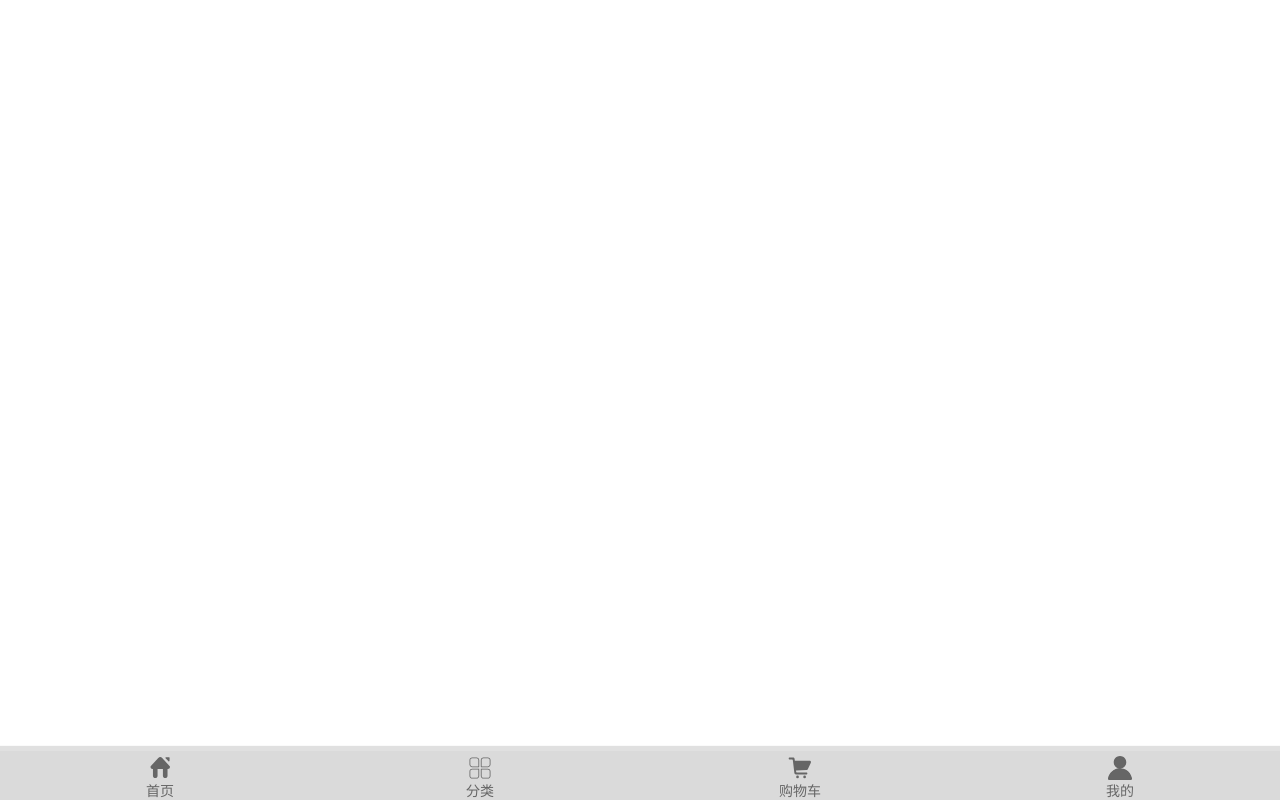
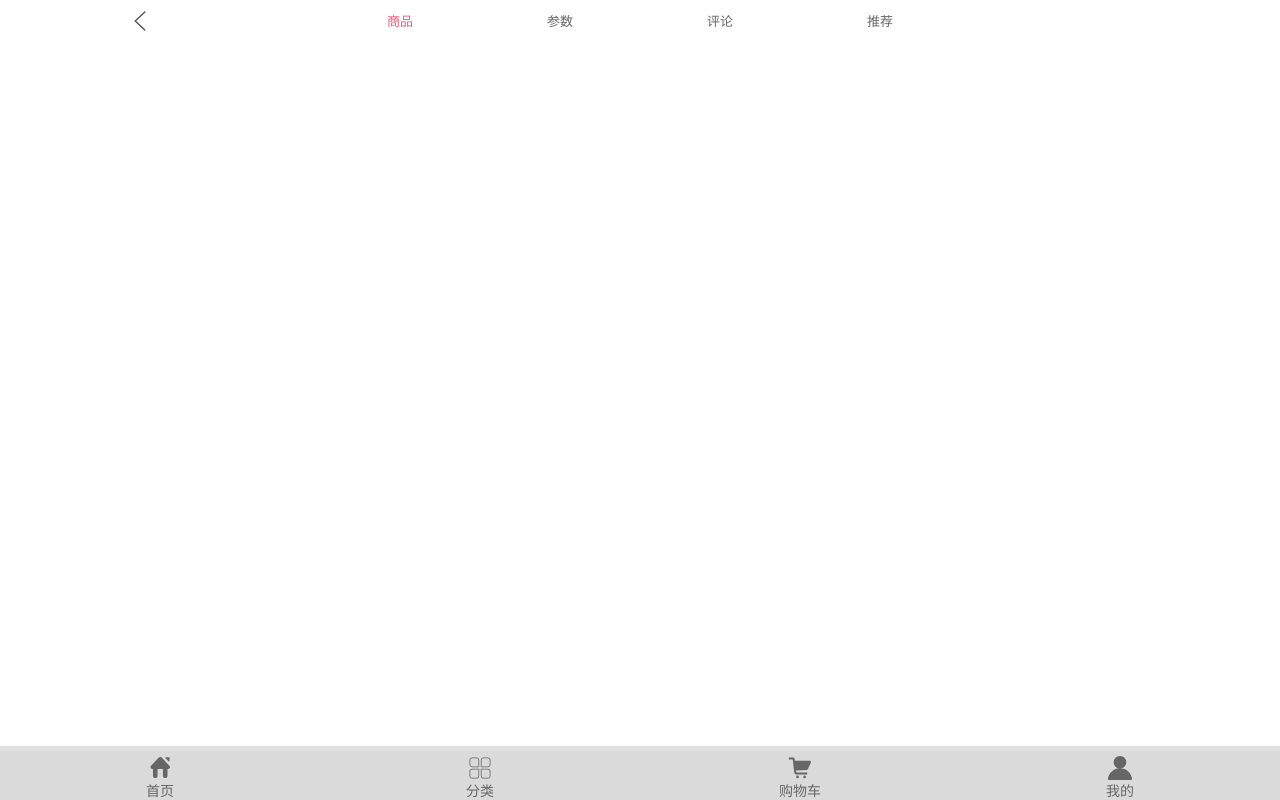
Before and after one commit to 18175197182/supermall, a Vue app: page /detail in a window 1280 px wide. Built offline with nearby package versions, Linux system fonts and the light colour scheme; what vue-touch would draw is missing.

Commit message:
商品详情页的导航栏封装

```diff
--- a/src/components/common/navbar/NavBar.vue
+++ b/src/components/common/navbar/NavBar.vue
@@ -28,8 +28,13 @@ export default {
     line-height: 44px;
     text-align: center;
   }
-  .navbar .center {
+  .navbar .left {
     flex: 1;
   }
-
+  .navbar .center {
+    flex: 2;
+  }
+  .navbar .right {
+    flex: 1;
+  }
 </style>
--- a/src/views/detail/Detail.vue
+++ b/src/views/detail/Detail.vue
@@ -1,16 +1,20 @@
 <template>
   <div class="detail">
-    {{iid}}
+    <detail-nav-bar />
   </div>
 </template>
 
 <script>
+import DetailNavBar from './childComp/DetailNavBar';
 export default {
   name: "Detail",
   data(){
     return {
       iid: null,
     };
+  },
+  components: {
+    DetailNavBar,
   },
   created(){
     // 保存查询参数
--- /dev/null
+++ b/src/views/detail/childComp/DetailNavBar.vue
@@ -0,0 +1,52 @@
+<template>
+  <div class="detail-nav-bar">
+    <nav-bar>
+      <div slot="navbar-left" class="back">
+        <img src="~assets/img/common/back.svg" @click="goBack">
+      </div>
+      <div slot="navbar-center" class="title">
+        <div class="title-item" :class="{active: currentIndex === index}" @click="isActive(index)" v-for="(title,index) in titles">{{title}}</div>
+      </div>
+    </nav-bar>
+  </div>
+</template>
+
+<script>
+import NavBar from 'components/common/navbar/NavBar';
+export default {
+  name: 'DetailNavBar',
+  data(){
+    return {
+      titles: ['商品','参数','评论','推荐'],
+      currentIndex: 0,
+    };
+  },
+  components: {
+    NavBar,
+  },
+  methods: {
+    isActive(index){
+      this.currentIndex = index;
+    },
+    goBack(){
+      this.$router.back();
+    }
+  },
+}
+</script>
+
+<style scoped>
+.detail-nav-bar .title {
+  display: flex;
+  font-size: 13px;
+}
+.detail-nav-bar .title-item {
+  flex: 1;
+}
+.detail-nav-bar .back {
+  padding: 5px 40px 0px 0px;
+}
+.active {
+  color: #ff5777;
+}
+</style>
```
Also changed, not shown: src/assets/img/common/back.svg (added).
